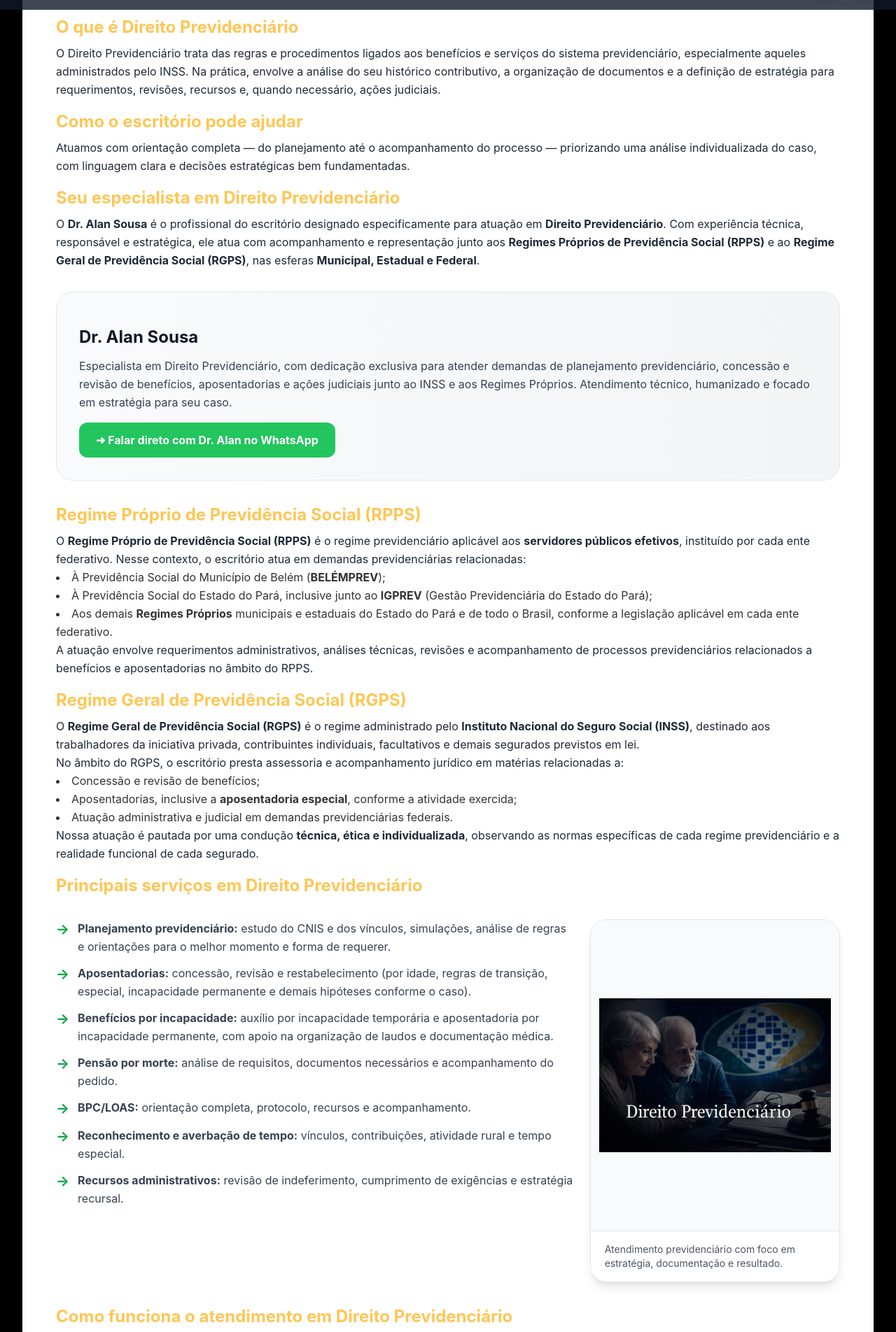
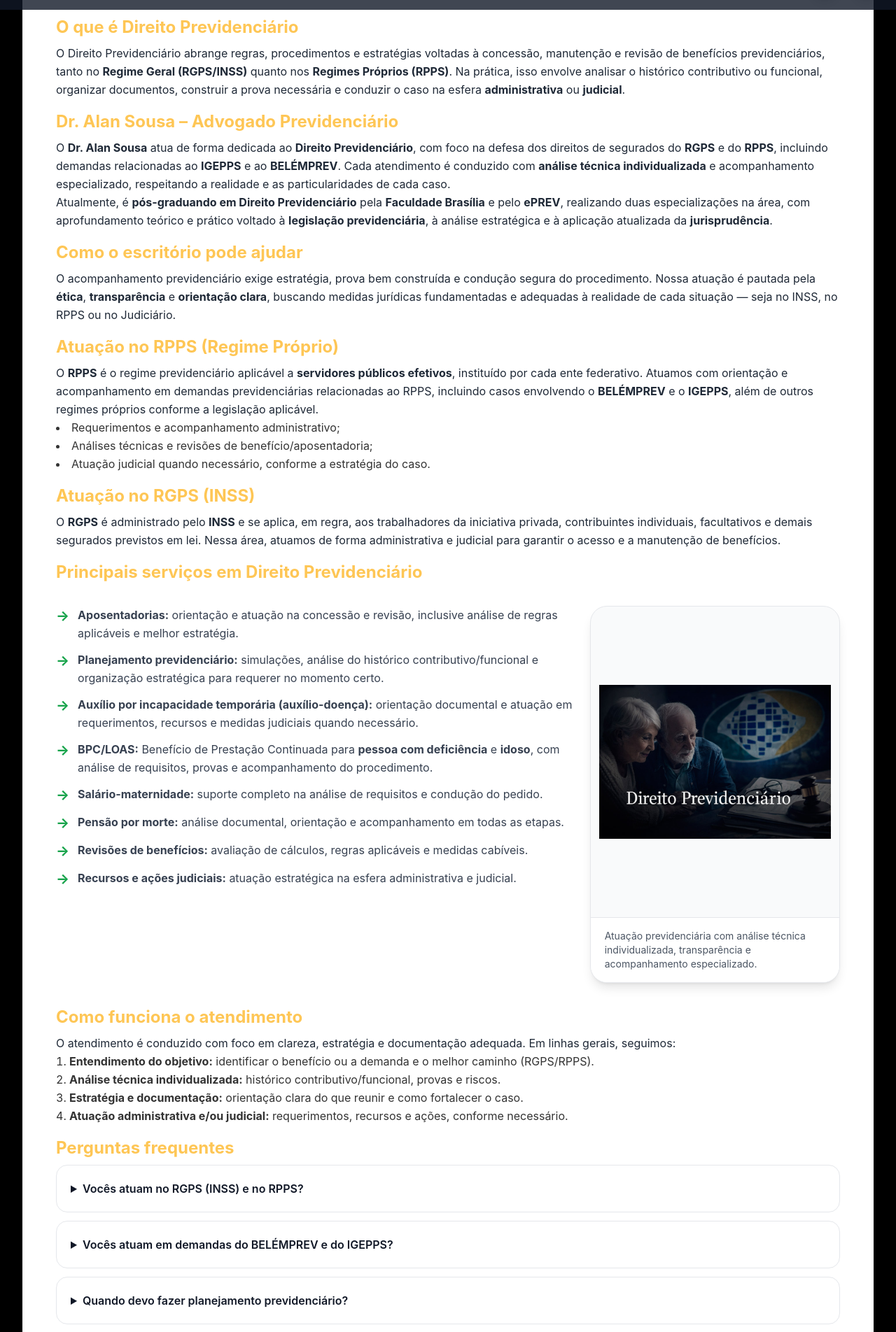
Before and after one commit to alefeio/adv-pereira-de-sousa, a Next.js app: page /areas/direito-previdenciario in a window 1280 px wide. Shown: the part 786-2690 px from the top of the page at 70% size. Built offline with nearby package versions, Linux system fonts and the light colour scheme; no server answers; the database is empty.

Commit message:
atualizando texto de direito previdenciario

```diff
--- a/src/pages/areas/direito-previdenciario.tsx
+++ b/src/pages/areas/direito-previdenciario.tsx
@@ -9,6 +9,7 @@ import Footer from 'components/Footer';
 import WhatsAppButton from 'components/WhatsAppButton';
 import { MenuData, LinkItem } from '../../types/index';
 import { Analytics } from '@vercel/analytics/next';
+import WhatsAppButton2 from 'components/WhatsAppButton2';
 
 const prisma =
   (globalThis as any).prisma ||
@@ -57,9 +58,9 @@ export default function DireitoPrevidenciarioPage({ menu }: AreaPageProps) {
   const baseUrl = process.env.NEXT_PUBLIC_BASE_URL || 'http://localhost:3000';
   const canonicalUrl = `${baseUrl}/areas/direito-previdenciario`;
 
-  const title = 'Direito Previdenciário em Belém | Pereira de Sousa Advogados';
+  const title = 'Advogado Previdenciário em Belém | Dr. Alan Sousa — Pereira de Sousa Advogados';
   const description =
-    'Atuação completa em Direito Previdenciário: planejamento previdenciário, aposentadorias, benefícios por incapacidade, BPC/LOAS, pensão por morte, revisões e recursos no INSS e na Justiça.';
+    'Dr. Alan Sousa atua em Direito Previdenciário (RGPS/INSS e RPPS), com demandas no BELÉMPREV e IGEPPS, planejamento previdenciário, aposentadorias, auxílio-doença, BPC/LOAS, pensão por morte, salário-maternidade, revisões, recursos e ações judiciais em Belém/PA.';
 
   /**
    * ✅ REGRA:
@@ -74,28 +75,28 @@ export default function DireitoPrevidenciarioPage({ menu }: AreaPageProps) {
 
   const faq = [
     {
-      q: 'Quando devo fazer planejamento previdenciário?',
-      a: 'Quando você quer entender qual regra se aplica ao seu caso, estimar valores, organizar documentos e escolher o melhor momento para requerer o benefício, evitando indeferimentos e perdas financeiras.',
+      q: 'Vocês atuam no RGPS (INSS) e no RPPS?',
+      a: 'Sim. Atuamos tanto em demandas do Regime Geral (RGPS/INSS) quanto em demandas ligadas a Regimes Próprios (RPPS), conforme a legislação aplicável e a realidade funcional de cada segurado.',
     },
     {
-      q: 'O que fazer se meu benefício foi negado pelo INSS?',
-      a: 'É possível analisar o motivo do indeferimento, revisar documentos e exames, cumprir exigências e apresentar recurso administrativo. Em alguns casos, também é cabível ação judicial, conforme a estratégia do caso.',
+      q: 'Vocês atuam em demandas do BELÉMPREV e do IGEPPS?',
+      a: 'Sim. Acompanhamos e orientamos demandas previdenciárias em RPPS, incluindo casos relacionados ao BELÉMPREV e ao IGEPPS, com análise técnica individualizada e acompanhamento especializado.',
     },
     {
-      q: 'Quais aposentadorias vocês atendem?',
-      a: 'Atuamos com concessão, revisão e restabelecimento de aposentadorias (por idade, por tempo de contribuição/regras de transição, especial, incapacidade permanente, entre outras possibilidades conforme o histórico contributivo).',
+      q: 'Quando devo fazer planejamento previdenciário?',
+      a: 'Quando você quer identificar a melhor regra, estimar valores, organizar documentos e definir o momento ideal para requerer o benefício, evitando indeferimentos e perdas financeiras.',
     },
     {
-      q: 'Vocês atuam com BPC/LOAS?',
-      a: 'Sim. O BPC/LOAS exige análise criteriosa de requisitos e documentação. Também atuamos em revisão, recursos e acompanhamento do processo.',
+      q: 'O que fazer se meu benefício foi negado?',
+      a: 'A estratégia depende do motivo do indeferimento. É possível revisar documentos e provas, cumprir exigências, apresentar recurso administrativo e, em situações apropriadas, ingressar com ação judicial.',
+    },
+    {
+      q: 'Quais benefícios vocês atendem?',
+      a: 'Atuamos com aposentadorias, planejamento previdenciário, auxílio por incapacidade temporária (auxílio-doença), BPC/LOAS (idoso e pessoa com deficiência), salário-maternidade, pensão por morte, revisões e demais demandas previdenciárias, conforme o caso.',
     },
     {
       q: 'Quais documentos normalmente são necessários?',
-      a: 'Em geral: documentos pessoais, comprovantes de contribuição (CNIS), carteira de trabalho/contratos, PPP/LTCAT (se houver atividade especial), laudos/exames (em benefícios por incapacidade) e demais registros do vínculo e da atividade.',
-    },
-    {
-      q: 'Vocês atuam no RPPS e no RGPS?',
-      a: 'Sim. Atuamos tanto em demandas do Regime Geral (RGPS/INSS) quanto em demandas ligadas a Regimes Próprios (RPPS), conforme a legislação aplicável em cada ente federativo e a realidade funcional de cada segurado.',
+      a: 'Em geral: documentos pessoais, comprovantes de contribuições e vínculos (CNIS/CTPS), documentos funcionais (em RPPS), PPP/LTCAT (tempo especial), laudos e exames (incapacidade) e demais registros específicos do benefício.',
     },
   ];
 
@@ -115,7 +116,7 @@ export default function DireitoPrevidenciarioPage({ menu }: AreaPageProps) {
   const serviceJsonLd = {
     '@context': 'https://schema.org',
     '@type': 'LegalService',
-    name: 'Direito Previdenciário — Pereira de Sousa Advogados',
+    name: 'Direito Previdenciário — Dr. Alan Sousa | Pereira de Sousa Advogados',
     areaServed: 'Belém/PA e região',
     url: canonicalUrl,
     description,
@@ -150,7 +151,7 @@ export default function DireitoPrevidenciarioPage({ menu }: AreaPageProps) {
       <div className="min-h-screen bg-black text-white">
         <Analytics />
 
-        {/* ✅ LOGOMARCA / MENU (como antes) */}
+        {/* ✅ LOGOMARCA / MENU */}
         <MenuComponent menuData={menu} />
 
         {/* HERO (comum a todas as áreas) */}
@@ -172,8 +173,10 @@ export default function DireitoPrevidenciarioPage({ menu }: AreaPageProps) {
                 Direito Previdenciário
               </h1>
               <p className="max-w-3xl text-gray-200 text-base md:text-lg">
-                Acompanhamento técnico e humanizado em demandas previdenciárias, com análise do histórico contributivo,
-                orientação completa e estratégia para requerimentos no INSS, recursos e ações judiciais quando necessário.
+                Atuação dedicada na defesa dos direitos de segurados do <strong>RGPS (INSS)</strong> e do{' '}
+                <strong>RPPS</strong>, incluindo demandas relacionadas ao <strong>BELÉMPREV</strong> e ao{' '}
+                <strong>IGEPPS</strong>, com análise técnica individualizada, orientação clara e acompanhamento especializado
+                em cada caso.
               </p>
 
               <div className="mt-6 flex flex-col sm:flex-row flex-wrap gap-3">
@@ -200,7 +203,6 @@ export default function DireitoPrevidenciarioPage({ menu }: AreaPageProps) {
         <main className="relative z-10">
           <section className="max-w-7xl mx-auto px-4 md:px-8 py-14 md:py-16">
             <div className="bg-white rounded-3xl shadow-xl p-6 md:p-12">
-              {/* ✅ H2 mais destacados (mantido) */}
               <article
                 className="
                   prose
@@ -221,91 +223,54 @@ export default function DireitoPrevidenciarioPage({ menu }: AreaPageProps) {
               >
                 <h2>O que é Direito Previdenciário</h2>
                 <p>
-                  O Direito Previdenciário trata das regras e procedimentos ligados aos benefícios e serviços do sistema
-                  previdenciário, especialmente aqueles administrados pelo INSS. Na prática, envolve a análise do seu
-                  histórico contributivo, a organização de documentos e a definição de estratégia para requerimentos,
-                  revisões, recursos e, quando necessário, ações judiciais.
+                  O Direito Previdenciário abrange regras, procedimentos e estratégias voltadas à concessão, manutenção e
+                  revisão de benefícios previdenciários, tanto no <strong>Regime Geral (RGPS/INSS)</strong> quanto nos{' '}
+                  <strong>Regimes Próprios (RPPS)</strong>. Na prática, isso envolve analisar o histórico contributivo ou
+                  funcional, organizar documentos, construir a prova necessária e conduzir o caso na esfera{' '}
+                  <strong>administrativa</strong> ou <strong>judicial</strong>.
+                </p>
+
+                <h2 id="especialista">Dr. Alan Sousa – Advogado Previdenciário</h2>
+                <p>
+                  O <strong>Dr. Alan Sousa</strong> atua de forma dedicada ao <strong>Direito Previdenciário</strong>, com foco
+                  na defesa dos direitos de segurados do <strong>RGPS</strong> e do <strong>RPPS</strong>, incluindo demandas
+                  relacionadas ao <strong>IGEPPS</strong> e ao <strong>BELÉMPREV</strong>. Cada atendimento é conduzido com{' '}
+                  <strong>análise técnica individualizada</strong> e acompanhamento especializado, respeitando a realidade e as
+                  particularidades de cada caso.
+                </p>
+                <p>
+                  Atualmente, é <strong>pós-graduando em Direito Previdenciário</strong> pela <strong>Faculdade Brasília</strong>{' '}
+                  e pelo <strong>ePREV</strong>, realizando duas especializações na área, com aprofundamento teórico e prático
+                  voltado à <strong>legislação previdenciária</strong>, à análise estratégica e à aplicação atualizada da{' '}
+                  <strong>jurisprudência</strong>.
                 </p>
 
                 <h2>Como o escritório pode ajudar</h2>
                 <p>
-                  Atuamos com orientação completa — do planejamento até o acompanhamento do processo — priorizando uma
-                  análise individualizada do caso, com linguagem clara e decisões estratégicas bem fundamentadas.
+                  O acompanhamento previdenciário exige estratégia, prova bem construída e condução segura do procedimento.
+                  Nossa atuação é pautada pela <strong>ética</strong>, <strong>transparência</strong> e{' '}
+                  <strong>orientação clara</strong>, buscando medidas jurídicas fundamentadas e adequadas à realidade de cada
+                  situação — seja no INSS, no RPPS ou no Judiciário.
                 </p>
 
-                <h2 id="especialista">Seu especialista em Direito Previdenciário</h2>
+                <h2>Atuação no RPPS (Regime Próprio)</h2>
                 <p>
-                  O <strong>Dr. Alan Sousa</strong> é o profissional do escritório designado especificamente para atuação
-                  em <strong>Direito Previdenciário</strong>. Com experiência técnica, responsável e estratégica, ele atua
-                  com acompanhamento e representação junto aos <strong>Regimes Próprios de Previdência Social (RPPS)</strong>{' '}
-                  e ao <strong>Regime Geral de Previdência Social (RGPS)</strong>, nas esferas{' '}
-                  <strong>Municipal, Estadual e Federal</strong>.
-                </p>
-
-                <div className="not-prose my-8 bg-gradient-to-r from-gray-50 to-gray-100 rounded-3xl p-8 border border-gray-200">
-                  <div className="flex flex-col md:flex-row gap-8 items-start">
-                    <div className="flex-1">
-                      <h3 className="text-2xl font-bold text-gray-900 mb-3">Dr. Alan Sousa</h3>
-                      <p className="text-gray-700 mb-4 leading-relaxed">
-                        Especialista em Direito Previdenciário, com dedicação exclusiva para atender demandas de
-                        planejamento previdenciário, concessão e revisão de benefícios, aposentadorias e ações judiciais
-                        junto ao INSS e aos Regimes Próprios. Atendimento técnico, humanizado e focado em estratégia para
-                        seu caso.
-                      </p>
-                      <a
-                        href={whatsappLink}
-                        target="_blank"
-                        rel="noopener noreferrer"
-                        className="inline-block bg-green-500 hover:bg-green-600 text-white font-bold px-6 py-3 rounded-xl transition"
-                      >
-                        ➜ Falar direto com Dr. Alan no WhatsApp
-                      </a>
-                    </div>
-                  </div>
-                </div>
-
-                <h3>Regime Próprio de Previdência Social (RPPS)</h3>
-                <p>
-                  O <strong>Regime Próprio de Previdência Social (RPPS)</strong> é o regime previdenciário aplicável aos{' '}
-                  <strong>servidores públicos efetivos</strong>, instituído por cada ente federativo. Nesse contexto, o
-                  escritório atua em demandas previdenciárias relacionadas:
+                  O <strong>RPPS</strong> é o regime previdenciário aplicável a <strong>servidores públicos efetivos</strong>,
+                  instituído por cada ente federativo. Atuamos com orientação e acompanhamento em demandas previdenciárias
+                  relacionadas ao RPPS, incluindo casos envolvendo o <strong>BELÉMPREV</strong> e o <strong>IGEPPS</strong>,
+                  além de outros regimes próprios conforme a legislação aplicável.
                 </p>
                 <ul>
-                  <li>
-                    À Previdência Social do Município de Belém (<strong>BELÉMPREV</strong>);
-                  </li>
-                  <li>
-                    À Previdência Social do Estado do Pará, inclusive junto ao{' '}
-                    <strong>IGPREV</strong> (Gestão Previdenciária do Estado do Pará);
-                  </li>
-                  <li>
-                    Aos demais <strong>Regimes Próprios</strong> municipais e estaduais do Estado do Pará e de todo o
-                    Brasil, conforme a legislação aplicável em cada ente federativo.
-                  </li>
-                </ul>
-                <p>
-                  A atuação envolve requerimentos administrativos, análises técnicas, revisões e acompanhamento de
-                  processos previdenciários relacionados a benefícios e aposentadorias no âmbito do RPPS.
-                </p>
-
-                <h3>Regime Geral de Previdência Social (RGPS)</h3>
-                <p>
-                  O <strong>Regime Geral de Previdência Social (RGPS)</strong> é o regime administrado pelo{' '}
-                  <strong>Instituto Nacional do Seguro Social (INSS)</strong>, destinado aos trabalhadores da iniciativa
-                  privada, contribuintes individuais, facultativos e demais segurados previstos em lei.
-                </p>
-                <p>No âmbito do RGPS, o escritório presta assessoria e acompanhamento jurídico em matérias relacionadas a:</p>
-                <ul>
-                  <li>Concessão e revisão de benefícios;</li>
-                  <li>
-                    Aposentadorias, inclusive a <strong>aposentadoria especial</strong>, conforme a atividade exercida;
-                  </li>
-                  <li>Atuação administrativa e judicial em demandas previdenciárias federais.</li>
+                  <li>Requerimentos e acompanhamento administrativo;</li>
+                  <li>Análises técnicas e revisões de benefício/aposentadoria;</li>
+                  <li>Atuação judicial quando necessário, conforme a estratégia do caso.</li>
                 </ul>
 
+                <h2>Atuação no RGPS (INSS)</h2>
                 <p>
-                  Nossa atuação é pautada por uma condução <strong>técnica, ética e individualizada</strong>, observando
-                  as normas específicas de cada regime previdenciário e a realidade funcional de cada segurado.
+                  O <strong>RGPS</strong> é administrado pelo <strong>INSS</strong> e se aplica, em regra, aos trabalhadores da
+                  iniciativa privada, contribuintes individuais, facultativos e demais segurados previstos em lei. Nessa área,
+                  atuamos de forma administrativa e judicial para garantir o acesso e a manutenção de benefícios.
                 </p>
 
                 <h2>Principais serviços em Direito Previdenciário</h2>
@@ -316,52 +281,58 @@ export default function DireitoPrevidenciarioPage({ menu }: AreaPageProps) {
                       <li className="flex gap-3">
                         <span className="text-green-600 font-bold text-xl">→</span>
                         <div>
-                          <strong>Planejamento previdenciário:</strong> estudo do CNIS e dos vínculos, simulações, análise de
-                          regras e orientações para o melhor momento e forma de requerer.
+                          <strong>Aposentadorias:</strong> orientação e atuação na concessão e revisão, inclusive análise de regras
+                          aplicáveis e melhor estratégia.
                         </div>
                       </li>
                       <li className="flex gap-3">
                         <span className="text-green-600 font-bold text-xl">→</span>
                         <div>
-                          <strong>Aposentadorias:</strong> concessão, revisão e restabelecimento (por idade, regras de transição,
-                          especial, incapacidade permanente e demais hipóteses conforme o caso).
+                          <strong>Planejamento previdenciário:</strong> simulações, análise do histórico contributivo/funcional e
+                          organização estratégica para requerer no momento certo.
                         </div>
                       </li>
                       <li className="flex gap-3">
                         <span className="text-green-600 font-bold text-xl">→</span>
                         <div>
-                          <strong>Benefícios por incapacidade:</strong> auxílio por incapacidade temporária e aposentadoria por
-                          incapacidade permanente, com apoio na organização de laudos e documentação médica.
+                          <strong>Auxílio por incapacidade temporária (auxílio-doença):</strong> orientação documental e atuação em
+                          requerimentos, recursos e medidas judiciais quando necessário.
                         </div>
                       </li>
                       <li className="flex gap-3">
                         <span className="text-green-600 font-bold text-xl">→</span>
                         <div>
-                          <strong>Pensão por morte:</strong> análise de requisitos, documentos necessários e acompanhamento do pedido.
+                          <strong>BPC/LOAS:</strong> Benefício de Prestação Continuada para <strong>pessoa com deficiência</strong> e{' '}
+                          <strong>idoso</strong>, com análise de requisitos, provas e acompanhamento do procedimento.
                         </div>
                       </li>
                       <li className="flex gap-3">
                         <span className="text-green-600 font-bold text-xl">→</span>
                         <div>
-                          <strong>BPC/LOAS:</strong> orientação completa, protocolo, recursos e acompanhamento.
+                          <strong>Salário-maternidade:</strong> suporte completo na análise de requisitos e condução do pedido.
                         </div>
                       </li>
                       <li className="flex gap-3">
                         <span className="text-green-600 font-bold text-xl">→</span>
                         <div>
-                          <strong>Reconhecimento e averbação de tempo:</strong> vínculos, contribuições, atividade rural e tempo especial.
+                          <strong>Pensão por morte:</strong> análise documental, orientação e acompanhamento em todas as etapas.
                         </div>
                       </li>
                       <li className="flex gap-3">
                         <span className="text-green-600 font-bold text-xl">→</span>
                         <div>
-                          <strong>Recursos administrativos:</strong> revisão de indeferimento, cumprimento de exigências e estratégia recursal.
+                          <strong>Revisões de benefícios:</strong> avaliação de cálculos, regras aplicáveis e medidas cabíveis.
+                        </div>
+                      </li>
+                      <li className="flex gap-3">
+                        <span className="text-green-600 font-bold text-xl">→</span>
+                        <div>
+                          <strong>Recursos e ações judiciais:</strong> atuação estratégica na esfera administrativa e judicial.
                         </div>
                       </li>
                     </ul>
                   </div>
 
-                  {/* ✅ areaImage sem cortar (mantido) */}
                   <div className="md:col-span-1">
                     <figure className="not-prose sticky top-20">
                       <div className="relative w-full overflow-hidden rounded-3xl border border-gray-200 shadow-lg bg-gray-50">
@@ -379,20 +350,33 @@ export default function DireitoPrevidenciarioPage({ menu }: AreaPageProps) {
                         </div>
 
                         <figcaption className="px-5 py-4 text-sm text-gray-600 bg-white border-t border-gray-200">
-                          Atendimento previdenciário com foco em estratégia, documentação e resultado.
+                          Atuação previdenciária com análise técnica individualizada, transparência e acompanhamento especializado.
                         </figcaption>
                       </div>
                     </figure>
                   </div>
                 </div>
 
-                <h2 id="como-funciona">Como funciona o atendimento em Direito Previdenciário</h2>
+                <h2 id="como-funciona">Como funciona o atendimento</h2>
                 <p>
-                  O atendimento em Direito Previdenciário segue um processo estruturado e bem definido, garantindo que cada
-                  etapa seja cumprida com precisão e estratégia.
+                  O atendimento é conduzido com foco em clareza, estratégia e documentação adequada. Em linhas gerais, seguimos:
                 </p>
+                <ol>
+                  <li>
+                    <strong>Entendimento do objetivo:</strong> identificar o benefício ou a demanda e o melhor caminho (RGPS/RPPS).
+                  </li>
+                  <li>
+                    <strong>Análise técnica individualizada:</strong> histórico contributivo/funcional, provas e riscos.
+                  </li>
+                  <li>
+                    <strong>Estratégia e documentação:</strong> orientação clara do que reunir e como fortalecer o caso.
+                  </li>
+                  <li>
+                    <strong>Atuação administrativa e/ou judicial:</strong> requerimentos, recursos e ações, conforme necessário.
+                  </li>
+                </ol>
 
-                <h2>Perguntas frequentes sobre Direito Previdenciário</h2>
+                <h2>Perguntas frequentes</h2>
                 <div className="not-prose space-y-3">
                   {faq.map((item) => (
                     <details key={item.q} className="rounded-2xl border border-gray-200 p-5">
@@ -423,7 +407,7 @@ export default function DireitoPrevidenciarioPage({ menu }: AreaPageProps) {
         </main>
 
         <Footer menuData={menu} />
-        <WhatsAppButton />
+        <WhatsAppButton2 />
       </div>
     </>
   );
```
